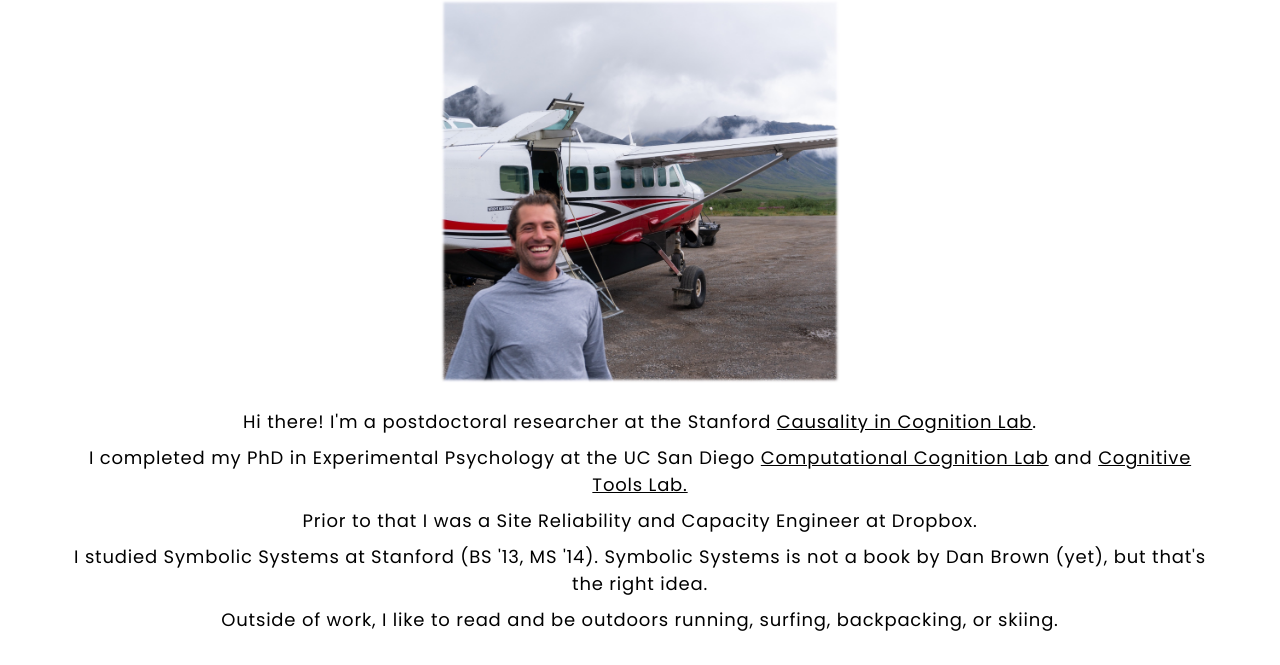
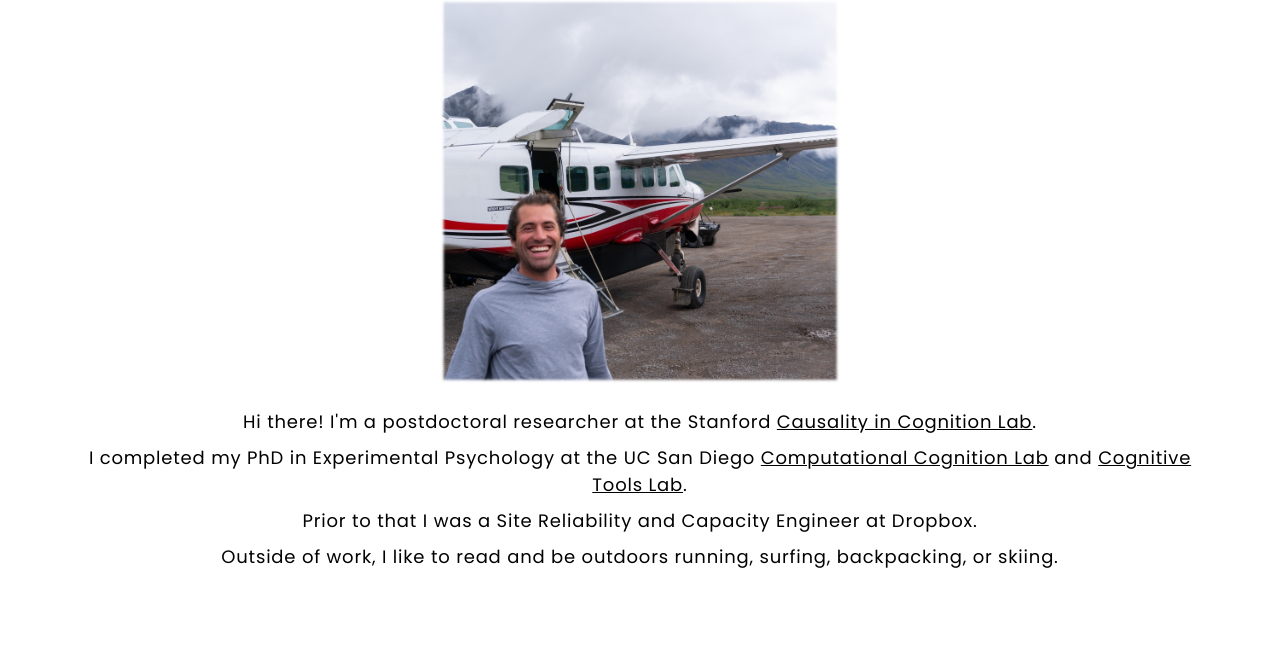
Before and after one commit to erik-brockbank/website, a Flask app: page / in a window 1280 px wide. Shown: the part 148-813 px from the top of the page. After the commit the page ends 716 px from the top, so only its background shows below. Run offline with Flask 2, Linux system fonts and the light colour scheme.

Commit message:
update bio

```diff
--- a/templates/index.html
+++ b/templates/index.html
@@ -54,14 +54,10 @@
                 <p>
                     I completed my PhD in Experimental Psychology at the UC San Diego
                     <a href="http://www.evullab.org/"><u>Computational Cognition Lab</u></a> and
-                    <a href="https://cogtoolslab.github.io/"><u>Cognitive Tools Lab.</u></a>
+                    <a href="https://cogtoolslab.github.io/"><u>Cognitive Tools Lab</u></a>.
                 </p>
                 <p>
                     Prior to that I was a Site Reliability and Capacity Engineer at Dropbox.
-                </p>
-                <p>
-                    I studied Symbolic Systems at Stanford (BS '13, MS '14).
-                    Symbolic Systems is not a book by Dan Brown (yet), but that's the right idea.
                 </p>
                 <p>
                     Outside of work, I like to read and be outdoors running, surfing, backpacking, or skiing.
```
